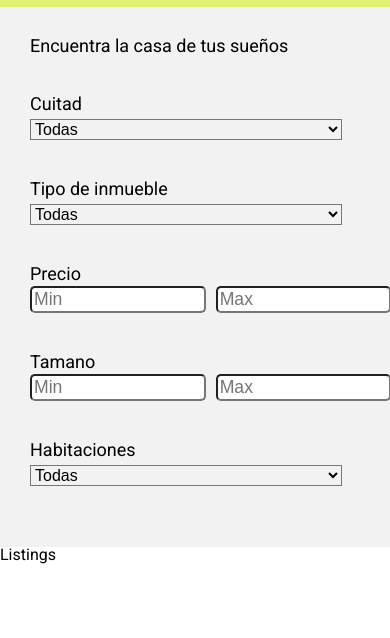
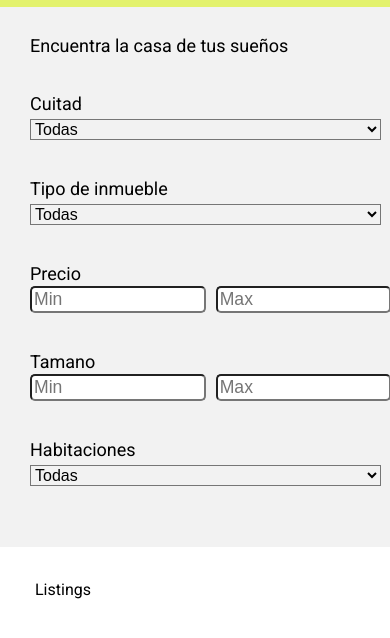
Before and after one commit to Cynthiaaa/ideal-casa, a React app: page / in a window 390 px wide. Shown: the part 74-712 px from the top of the page. Built offline with nearby package versions, Linux system fonts and the light colour scheme.

Commit message:
listing structure sections

```diff
--- a/assets/js/IdealCasa/Listings.js
+++ b/assets/js/IdealCasa/Listings.js
@@ -9,6 +9,17 @@ export default class Listing extends Component {
   }
 
   render () {
-    return ( <section className="listings">Listings</section>)
+    return ( <section id="listings">Listings
+
+      <section id="search-box">
+      </section>
+
+      <section id="gallery-results">
+      </section>
+
+      <section id="pagination">
+      </section>
+
+    </section>)
   }
 }
--- a/assets/sass/_content.scss
+++ b/assets/sass/_content.scss
@@ -34,6 +34,12 @@
     }
 }
 
+#listings{
+  width: 70%;
+  padding: 35px;
+  display: inline-block;
+}
+
 @media screen and (max-width: 700px) {
     #filters {
      width: 100%;
@@ -50,7 +56,7 @@
         background: transparent;
         font-size:16px;
         margin-top: 3px;
-        width: 80%;
+        width: 90%;
     }
   }
 }
--- a/assets/sass/_listing.scss
+++ b/assets/sass/_listing.scss
@@ -37,6 +37,12 @@ header {
 
 @media screen and (max-width: 700px) {
     nav {
+     padding-top: 20px;
+  }
+}
+
+@media screen and (max-width: 700px) {
+    nav {
      display: none;
     }
     .logo {
--- a/public/js/components/IdealCasa.js
+++ b/public/js/components/IdealCasa.js
@@ -299,8 +299,11 @@ var Listing = function (_Component) {
     value: function render() {
       return _react2.default.createElement(
         "section",
-        { className: "listings" },
-        "Listings"
+        { id: "listings" },
+        "Listings",
+        _react2.default.createElement("section", { id: "search-box" }),
+        _react2.default.createElement("section", { id: "gallery-results" }),
+        _react2.default.createElement("section", { id: "pagination" })
       );
     }
   }]);
```
Also changed, not shown: public/css/main.css.
